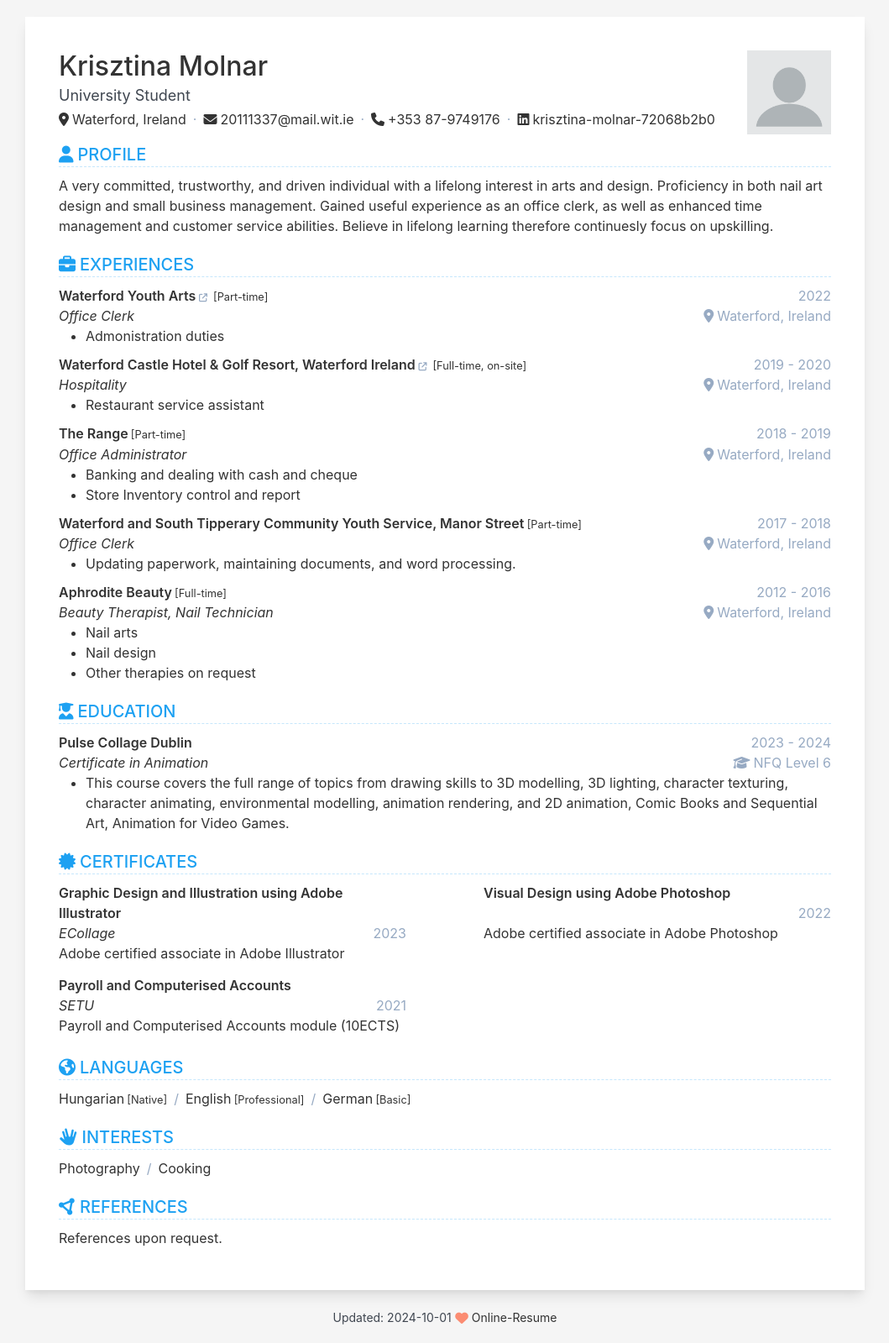
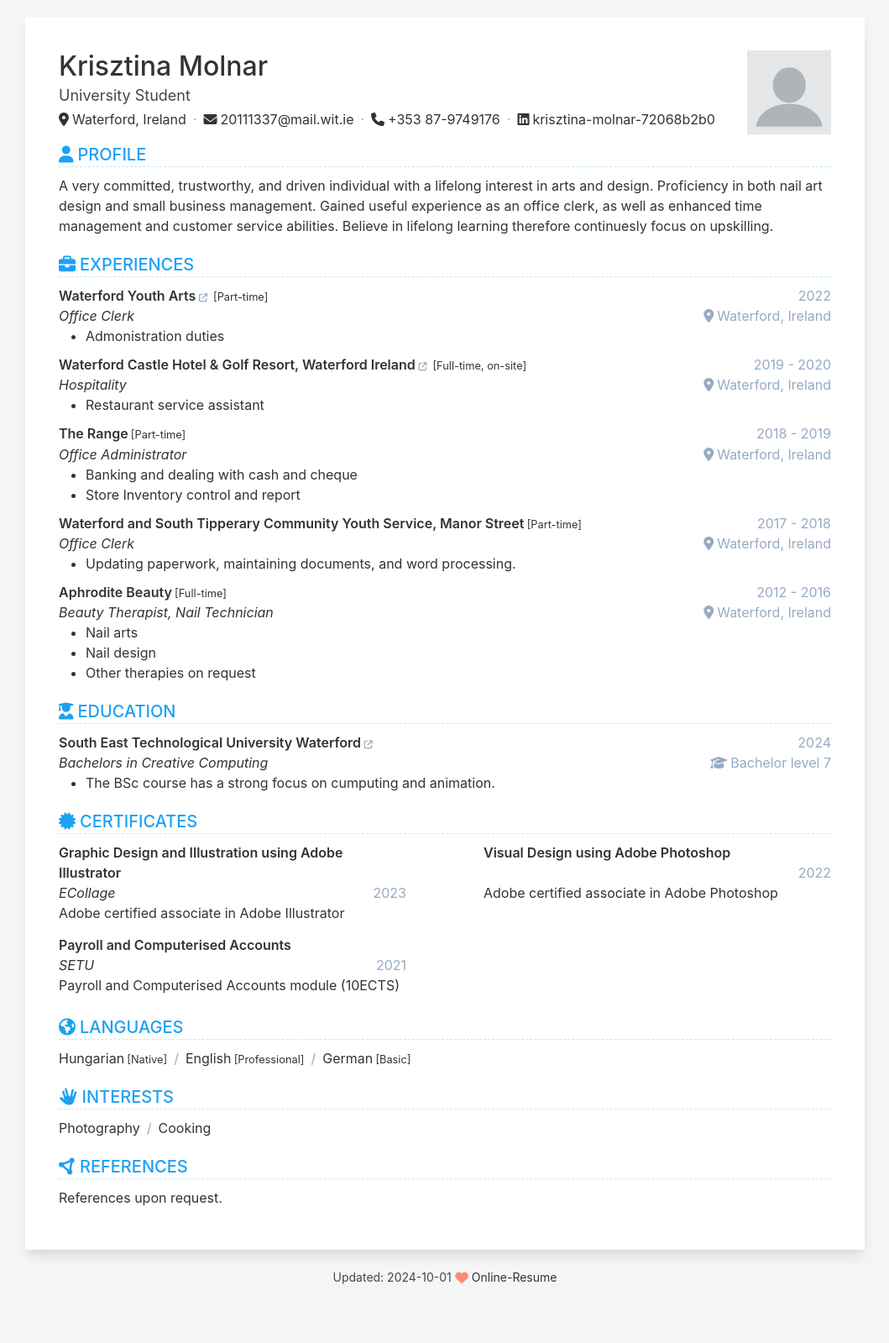
Before and after one commit to AlienLimes/online-resume-2, a Jekyll site: the page built from index.html, in a window 1280 px wide. Shown: the whole page at 84% size, without its empty margins (110-1169 px from the left). Built offline with Jekyll 4.4.1, drawn with Linux system fonts in a browser that asks for light colours; after the commit the page ends 1551 px from its top, so only the background shows below that.

Commit message:
change vedu

```diff
--- a/_data/data.yml
+++ b/_data/data.yml
@@ -161,15 +161,13 @@ education:
         and 2D animation, Comic Books and Sequential Art, Animation for Video Games.
 
   items:
-    - institution: Pulse Collage Dublin
-      link:
-      date: 2023 - 2024
-      major: Certificate in Animation
-      degree: NFQ Level 6
+    - institution: South East Technological University Waterford
+      link: 'https://www.setu.ie'
+      date: 2024
+      major: Bachelors in Creative Computing
+      degree: Bachelor level 7
       description: |
-        + This course covers the full range of topics from drawing skills to 3D modelling,
-        3D lighting, character texturing, character animating, environmental modelling, animation rendering,
-        and 2D animation, Comic Books and Sequential Art, Animation for Video Games.
+        + The BSc course has a strong focus on cumputing and animation.
 
 certificate:
   show: true
```
